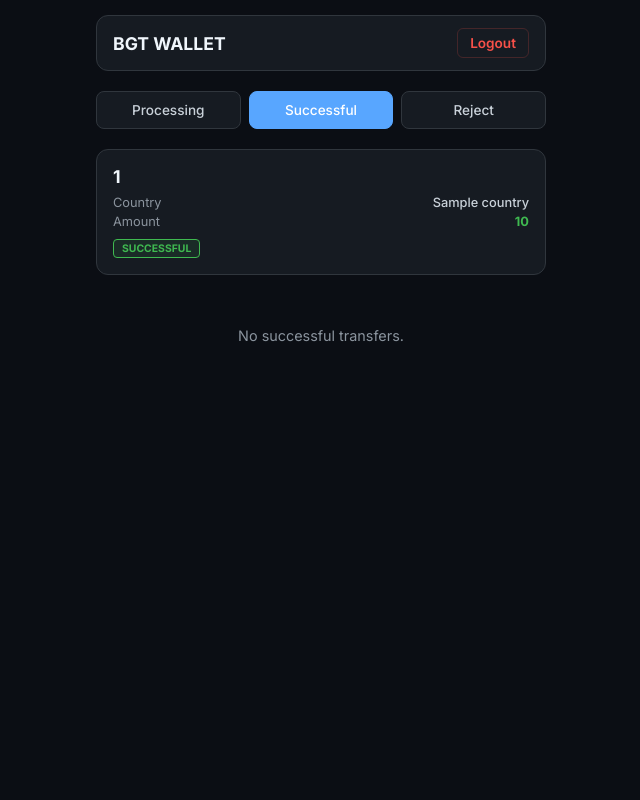
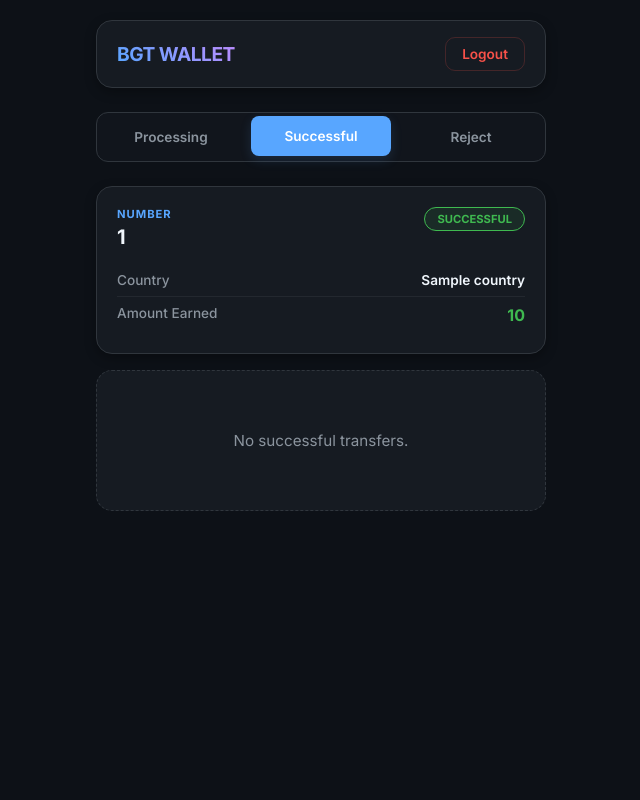
Before and after one commit to sopnoonly-maker/sopnodnjsnd, a Flask app: template templates/dashboard.html in a window 1280 px wide, after a click on "Successful". Shown: the whole page, without its empty margins (319-959 px from the left). Run offline with Flask 3, Linux system fonts and the light colour scheme; the template is opened without the code that fills it: most values are stand-ins (such as "Sample title", 1, 10 or a date in 2020).

Commit message:
Improve website styling and user interface for a premium look
Update dashboard styling with new color schemes, animations, and layout adjustments. Modify `user_data.json` to reflect changes in account balances and add new sold numbers.

Replit-Commit-Author: Agent
Replit-Commit-Session-Id: 59cfbf78-e216-42a1-9270-d77815f8e916
Replit-Commit-Checkpoint-Type: intermediate_checkpoint
Replit-Commit-Event-Id: d6f2b509-a549-4534-8d68-e4cd48fd8c2a
Replit-Commit-Screenshot-Url: https://storage.googleapis.com/screenshot-production-us-central1/ea52d065-8780-4864-a730-c5a51fb6ab91/59cfbf78-e216-42a1-9270-d77815f8e916/FbPO7L7
Replit-Helium-Checkpoint-Created: true

```diff
--- a/templates/dashboard.html
+++ b/templates/dashboard.html
@@ -7,15 +7,18 @@
     <link href="https://fonts.googleapis.com/css2?family=Inter:wght@400;500;600;700&display=swap" rel="stylesheet">
     <style>
         :root {
-            --bg: #0b0e14;
+            --bg: #0d1117;
             --surface: #161b22;
+            --surface-hover: #1c2128;
             --primary: #58a6ff;
+            --primary-glow: rgba(88, 166, 255, 0.15);
             --success: #3fb950;
             --warning: #d29922;
             --danger: #f85149;
-            --text: #c9d1d9;
+            --text: #8b949e;
             --text-bold: #f0f6fc;
             --border: #30363d;
+            --card-shadow: 0 4px 12px rgba(0,0,0,0.3);
         }
         * { box-sizing: border-box; }
         body {
@@ -23,108 +26,175 @@
             background: var(--bg);
             color: var(--text);
             margin: 0;
-            padding: 15px;
+            padding: 20px;
             display: flex;
             flex-direction: column;
             align-items: center;
             min-height: 100vh;
+            overflow-x: hidden;
         }
         .container {
             width: 100%;
             max-width: 450px;
+            animation: fadeIn 0.6s ease-out;
+        }
+        @keyframes fadeIn {
+            from { opacity: 0; transform: translateY(10px); }
+            to { opacity: 1; transform: translateY(0); }
         }
         .header {
             display: flex;
             justify-content: space-between;
             align-items: center;
-            padding: 12px 16px;
+            padding: 16px 20px;
             background: var(--surface);
-            border-radius: 12px;
+            border-radius: 16px;
             border: 1px solid var(--border);
-            margin-bottom: 20px;
+            margin-bottom: 24px;
+            box-shadow: var(--card-shadow);
         }
         .logo {
-            font-weight: 700;
-            font-size: 1.1rem;
+            font-weight: 800;
+            font-size: 1.2rem;
             color: var(--text-bold);
+            letter-spacing: -0.5px;
+            background: linear-gradient(45deg, #58a6ff, #bc8cff);
+            -webkit-background-clip: text;
+            -webkit-text-fill-color: transparent;
         }
         .logout {
             color: var(--danger);
             text-decoration: none;
             font-size: 0.85rem;
             font-weight: 600;
-            padding: 6px 12px;
+            padding: 8px 16px;
             border: 1px solid rgba(248, 81, 73, 0.2);
-            border-radius: 6px;
+            border-radius: 10px;
+            transition: 0.3s;
+        }
+        .logout:hover {
+            background: rgba(248, 81, 73, 0.1);
+            border-color: var(--danger);
         }
         .tabs {
             display: flex;
-            gap: 8px;
-            margin-bottom: 20px;
+            gap: 10px;
+            margin-bottom: 24px;
+            background: rgba(22, 27, 34, 0.5);
+            padding: 4px;
+            border-radius: 12px;
+            border: 1px solid var(--border);
         }
         .tab {
             flex: 1;
-            padding: 10px;
+            padding: 12px;
             text-align: center;
-            background: var(--surface);
-            border: 1px solid var(--border);
+            background: transparent;
+            border: none;
             border-radius: 8px;
             cursor: pointer;
             font-size: 0.85rem;
-            font-weight: 500;
-            transition: 0.2s;
+            font-weight: 600;
+            transition: all 0.3s cubic-bezier(0.4, 0, 0.2, 1);
+            color: var(--text);
         }
         .tab.active {
             background: var(--primary);
             color: #fff;
-            border-color: var(--primary);
+            box-shadow: 0 4px 12px var(--primary-glow);
+            transform: translateY(-1px);
         }
         .tab-content { display: none; }
-        .tab-content.active { display: block; }
+        .tab-content.active {
+            display: block;
+            animation: slideUp 0.4s ease-out;
+        }
+        @keyframes slideUp {
+            from { opacity: 0; transform: translateY(10px); }
+            to { opacity: 1; transform: translateY(0); }
+        }
         .card {
             background: var(--surface);
             border: 1px solid var(--border);
-            border-radius: 12px;
-            padding: 16px;
-            margin-bottom: 12px;
+            border-radius: 16px;
+            padding: 20px;
+            margin-bottom: 16px;
             position: relative;
+            transition: all 0.3s;
+            box-shadow: var(--card-shadow);
+        }
+        .card:hover {
+            border-color: var(--primary);
+            background: var(--surface-hover);
+            transform: scale(1.02);
+        }
+        .card-header {
+            display: flex;
+            justify-content: space-between;
+            align-items: flex-start;
+            margin-bottom: 15px;
+        }
+        .number-label {
+            font-size: 0.7rem;
+            font-weight: 700;
+            color: var(--primary);
+            text-transform: uppercase;
+            letter-spacing: 1px;
+            display: block;
+            margin-bottom: 4px;
         }
         .number {
-            font-size: 1.1rem;
+            font-size: 1.25rem;
             font-weight: 700;
             color: var(--text-bold);
-            margin-bottom: 8px;
             display: block;
+            letter-spacing: -0.5px;
         }
         .row {
             display: flex;
             justify-content: space-between;
-            font-size: 0.8rem;
-            margin-top: 4px;
+            padding: 8px 0;
+            font-size: 0.85rem;
+            border-bottom: 1px solid rgba(48, 54, 61, 0.5);
         }
-        .label { color: #8b949e; }
-        .val { color: var(--text); font-weight: 500; }
-        .price { color: var(--success); font-weight: 700; }
+        .row:last-of-type { border-bottom: none; }
+        .label { color: #8b949e; font-weight: 500; }
+        .val { color: var(--text-bold); font-weight: 600; }
+        .price { color: var(--success); font-weight: 800; font-size: 1rem; }
+        .timer-row {
+            margin-top: 15px;
+            padding: 12px 16px;
+            background: rgba(210, 153, 34, 0.05);
+            border-radius: 12px;
+            display: flex;
+            justify-content: space-between;
+            align-items: center;
+            border: 1px solid rgba(210, 153, 34, 0.15);
+        }
+        .timer {
+            font-weight: 700;
+            color: var(--warning);
+            font-size: 1rem;
+            font-variant-numeric: tabular-nums;
+        }
         .badge {
-            font-size: 0.65rem;
-            padding: 2px 8px;
-            border-radius: 4px;
+            font-size: 0.7rem;
+            padding: 4px 12px;
+            border-radius: 20px;
             font-weight: 700;
             text-transform: uppercase;
         }
-        .badge-proc { background: rgba(210, 153, 34, 0.1); color: var(--warning); border: 1px solid var(--warning); }
         .badge-succ { background: rgba(63, 185, 80, 0.1); color: var(--success); border: 1px solid var(--success); }
         .badge-rej { background: rgba(248, 81, 73, 0.1); color: var(--danger); border: 1px solid var(--danger); }
-        .timer-row {
-            margin-top: 12px;
-            padding-top: 8px;
-            border-top: 1px solid var(--border);
-            display: flex;
-            justify-content: space-between;
-            align-items: center;
+        .empty {
+            text-align: center;
+            padding: 60px 20px;
+            color: #8b949e;
+            font-size: 0.95rem;
+            background: var(--surface);
+            border-radius: 16px;
+            border: 1px dashed var(--border);
         }
-        .timer { font-weight: 700; color: var(--warning); font-size: 0.9rem; }
-        .empty { text-align: center; padding: 40px 20px; color: #8b949e; font-size: 0.9rem; }
     </style>
 </head>
 <body>
@@ -145,11 +215,16 @@
             {% for item in numbers if item.status == 'Processing' %}
                 {% set proc_found = true %}
                 <div class="card">
-                    <span class="number">{{ item.number }}</span>
+                    <div class="card-header">
+                        <div>
+                            <span class="number-label">Number</span>
+                            <span class="number">{{ item.number }}</span>
+                        </div>
+                    </div>
                     <div class="row"><span class="label">Country</span><span class="val">{{ item.country }}</span></div>
                     <div class="row"><span class="label">Payout</span><span class="price">{{ item.price }}</span></div>
                     <div class="timer-row">
-                        <span class="label" style="font-size: 0.7rem;">HOLD TIME</span>
+                        <span class="label" style="font-size: 0.75rem; color: var(--warning);">HOLD TIME</span>
                         <span class="timer" data-timestamp="{{ item.raw_timestamp }}">--:--:--</span>
                     </div>
                 </div>
@@ -162,10 +237,15 @@
             {% for item in numbers if item.status == 'Successful' %}
                 {% set succ_found = true %}
                 <div class="card">
-                    <span class="number">{{ item.number }}</span>
+                    <div class="card-header">
+                        <div>
+                            <span class="number-label">Number</span>
+                            <span class="number">{{ item.number }}</span>
+                        </div>
+                        <span class="badge badge-succ">Successful</span>
+                    </div>
                     <div class="row"><span class="label">Country</span><span class="val">{{ item.country }}</span></div>
-                    <div class="row"><span class="label">Amount</span><span class="price">{{ item.price }}</span></div>
-                    <div class="row" style="margin-top: 10px;"><span class="badge badge-succ">Successful</span></div>
+                    <div class="row"><span class="label">Amount Earned</span><span class="price">{{ item.price }}</span></div>
                 </div>
             {% endfor %}
             {% if not succ_found %}<div class="empty">No successful transfers.</div>{% endif %}
@@ -176,10 +256,15 @@
             {% for item in numbers if item.status == 'Reject' %}
                 {% set rej_found = true %}
                 <div class="card">
-                    <span class="number">{{ item.number }}</span>
+                    <div class="card-header">
+                        <div>
+                            <span class="number-label">Number</span>
+                            <span class="number">{{ item.number }}</span>
+                        </div>
+                        <span class="badge badge-rej">Rejected</span>
+                    </div>
                     <div class="row"><span class="label">Country</span><span class="val">{{ item.country }}</span></div>
                     <div class="row"><span class="label">Amount</span><span class="price">{{ item.price }}</span></div>
-                    <div class="row" style="margin-top: 10px;"><span class="badge badge-rej">Rejected</span></div>
                 </div>
             {% endfor %}
             {% if not rej_found %}<div class="empty">No rejected requests.</div>{% endif %}
```
Also changed, not shown: user_data.json (+12 -4 lines), attached_assets/Screenshot_20260215-171827_1771154312297.jpg (added).
